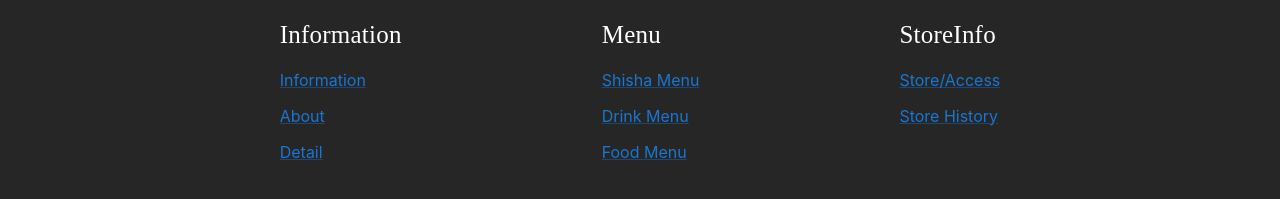
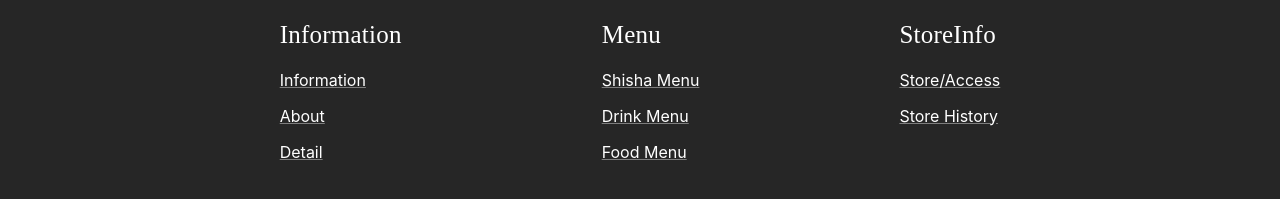
Before and after one commit to MatsumotoTakumi05/ShishaBar-KK, a React (Create React App) app in the folder frontend/: page /KK/AboutShisha in a window 1280 px wide. Shown: the part 2857-3056 px from the top of the page. Built offline with nearby package versions, Linux system fonts and the light colour scheme.

Commit message:
update_フッターのメニューのフォントカラー変更、トップページ表示変更

```diff
--- a/frontend/src/Page/Footer/Footer.tsx
+++ b/frontend/src/Page/Footer/Footer.tsx
@@ -1,7 +1,7 @@
-import { Box, Link, Stack } from '@mui/material';
-import React, { memo } from 'react';
-import CustomTypography from '../../Component/atoms/Typography/CustomTypography';
-import InstagramLink from '../../Component/modules/InstagramLink/InstagramLink';
+import { Box, Link, Stack } from "@mui/material";
+import React, { memo } from "react";
+import CustomTypography from "../../Component/atoms/Typography/CustomTypography";
+import InstagramLink from "../../Component/modules/InstagramLink/InstagramLink";
 
 const Footer = memo(() => {
   const defaultPath = "/KK";
@@ -11,58 +11,103 @@ const Footer = memo(() => {
     const currentPath = window.location.pathname;
 
     // デフォルトのパスかハッシュの前の部分と一致する場合
-        if (currentPath === defaultPath || currentPath === hash.split('#')[0]) {
+    if (currentPath === defaultPath || currentPath === hash.split("#")[0]) {
       return `${currentPath}${hash}`; // 現在のパスにハッシュを追加
     } else {
       return `${defaultPath}${hash}`; // デフォルトパスにハッシュを追加
     }
-    }
+  };
 
   return (
     <>
-            <Box sx={{ borderTop: "solid 3px #000", display: "flex", justifyContent: "center", alignItems: "center" }} pt={5}>
+      <Box
+        sx={{
+          borderTop: "solid 3px #000",
+          display: "flex",
+          justifyContent: "center",
+          alignItems: "center",
+        }}
+        pt={5}
+      >
         <Box mr={1}>
-                    <CustomTypography displayText={"ShishaBar"} tittleFlag fontSize="20px" />
+          <CustomTypography
+            displayText={"ShishaBar"}
+            tittleFlag
+            fontSize="20px"
+          />
         </Box>
         <Box>
           <CustomTypography displayText={`KK`} tittleFlag />
         </Box>
       </Box>
-            <Stack direction="row" spacing={2} sx={{ margin: "0 auto", width: "300px", justifyContent: "center" }}>
+      <Stack
+        direction="row"
+        spacing={2}
+        sx={{ margin: "0 auto", width: "300px", justifyContent: "center" }}
+      >
         <InstagramLink />
       </Stack>
-            <Stack direction="row" spacing={25} sx={{ justifyContent: "center" }} mt={4}>
+      <Stack
+        direction="row"
+        spacing={25}
+        sx={{ justifyContent: "center" }}
+        mt={4}
+      >
         <Box>
-                    <CustomTypography displayText={"Information"} tittleFlag fontSize='25px' />
+          <CustomTypography
+            displayText={"Information"}
+            tittleFlag
+            fontSize="25px"
+          />
           <Box sx={{ mt: 2 }}>
-                        <Link href={linkPage("#info")}>Information</Link>
+            <Link color="#fff" href={linkPage("#info")}>
+              Information
+            </Link>
           </Box>
           <Box sx={{ mt: 2 }}>
-                        <Link href={linkPage("#about")}>About</Link>
+            <Link color="#fff" href={linkPage("#about")}>
+              About
+            </Link>
           </Box>
           <Box sx={{ mt: 2 }}>
-                        <Link href={linkPage("/AboutShisha#detail")}>Detail</Link>
+            <Link color="#fff" href={linkPage("/AboutShisha#detail")}>
+              Detail
+            </Link>
           </Box>
         </Box>
         <Box>
-                    <CustomTypography displayText={"Menu"} tittleFlag fontSize='25px' />
+          <CustomTypography displayText={"Menu"} tittleFlag fontSize="25px" />
           <Box sx={{ mt: 2 }}>
-                        <Link href={linkPage("#shisha")}>Shisha Menu</Link>
+            <Link color="#fff" href={linkPage("#shisha")}>
+              Shisha Menu
+            </Link>
           </Box>
           <Box sx={{ mt: 2 }}>
-                        <Link href={linkPage("#drink")}>Drink Menu</Link>
+            <Link color="#fff" href={linkPage("#drink")}>
+              Drink Menu
+            </Link>
           </Box>
           <Box sx={{ mt: 2 }}>
-                        <Link href={linkPage("#food")}>Food Menu</Link>
+            <Link color="#fff" href={linkPage("#food")}>
+              Food Menu
+            </Link>
           </Box>
         </Box>
         <Box>
-                    <CustomTypography displayText={"StoreInfo"} tittleFlag fontSize='25px' />
+          <CustomTypography
+            displayText={"StoreInfo"}
+            tittleFlag
+            fontSize="25px"
+          />
           <Box sx={{ mt: 2 }}>
-                        <Link href={linkPage("#access")}>Store/Access</Link>
+            <Link color="#fff" href={linkPage("#access")}>
+              Store/Access
+            </Link>
           </Box>
           <Box sx={{ mt: 2 }}>
-                        <Link href={linkPage("#history")}>Store History</Link>
+            <Link color="#fff" href={linkPage("#history")}>
+              Store History
+            </Link>
           </Box>
         </Box>
       </Stack>
--- a/frontend/src/Page/TopPage/MainContent.tsx
+++ b/frontend/src/Page/TopPage/MainContent.tsx
@@ -12,9 +12,9 @@ const MainContent = memo(() => {
     <>
       <StoreImage />
       <Information />
+      <Menu />
       <AboutShisha />
       <StoreAccess />
-      <Menu />
 
     </>
   )
```
Lines whose indentation alone changed are shown as unchanged.
